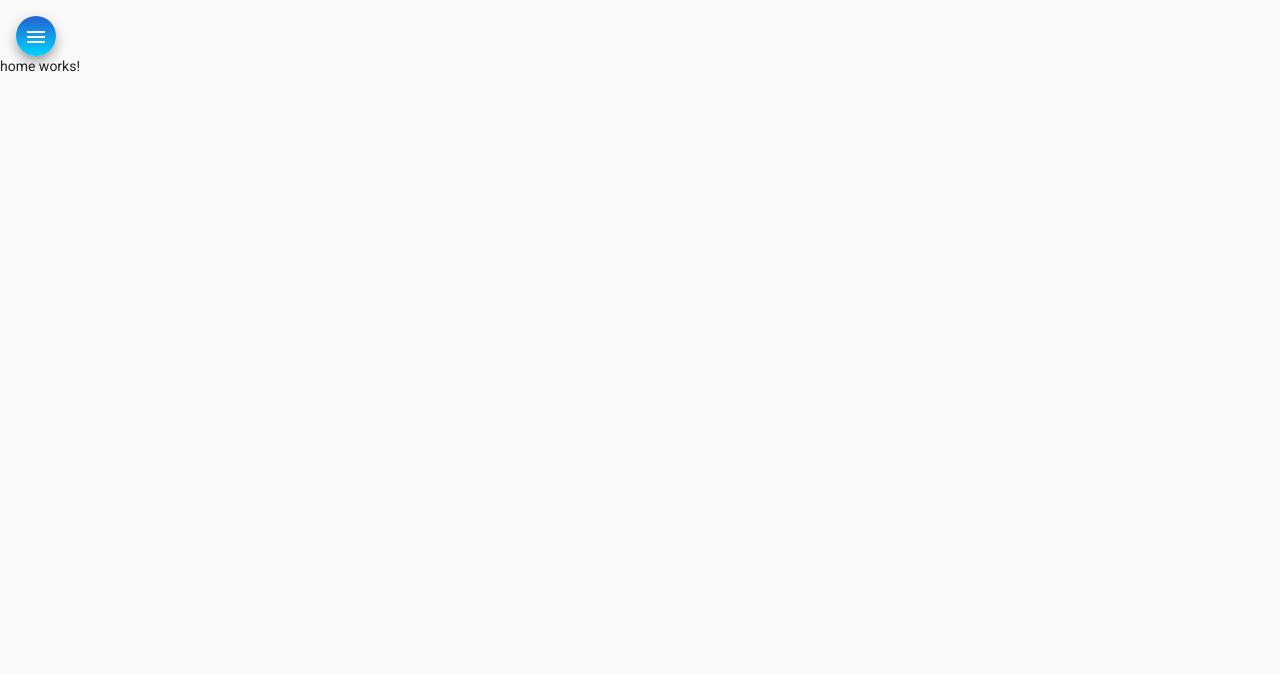
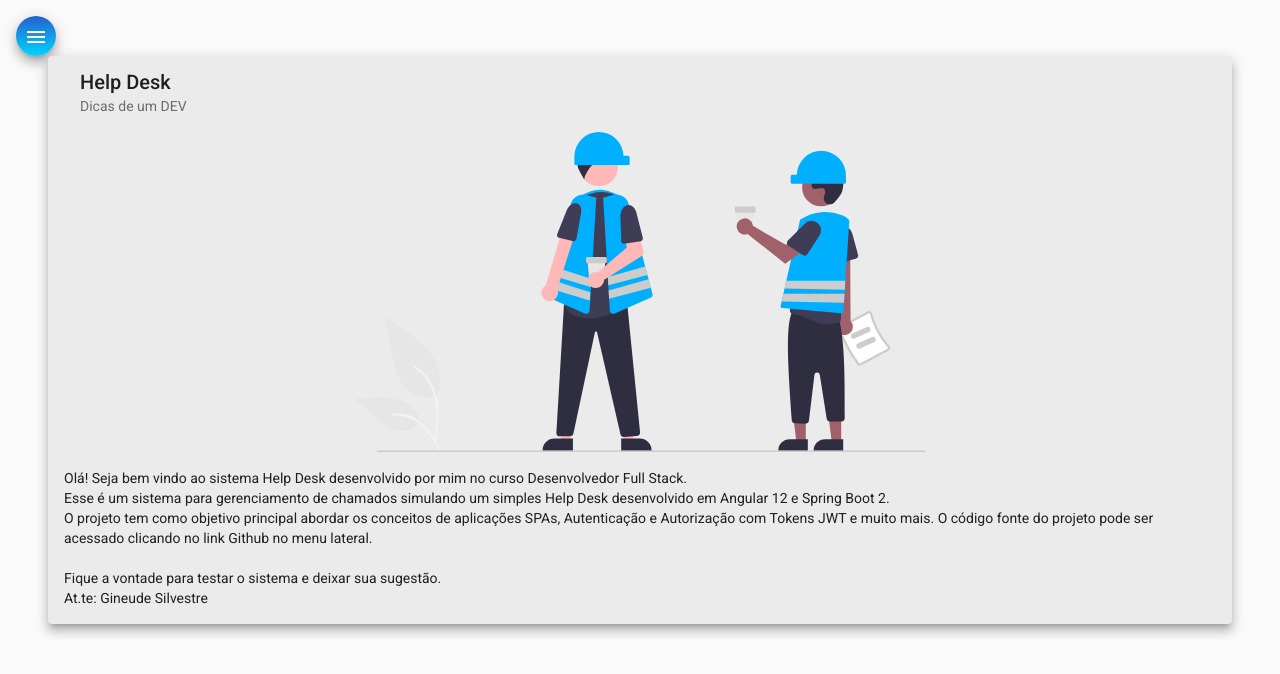
Before and after one commit to gineude/helpdesk-front, an Angular app: page /home in a window 1280 px wide. Shown: the top 674 px of the page. Built offline with nearby package versions, Linux system fonts and the light colour scheme.

Commit message:
HTML e CSS para o componente HOME

```diff
--- a/src/app/components/home/home.component.css
+++ b/src/app/components/home/home.component.css
@@ -0,0 +1,9 @@
+.card {
+    width: 90%;
+    margin: auto;
+    background-color: rgb(235, 235, 235);
+}
+
+img {
+    height: 20rem;
+}
--- a/src/app/components/home/home.component.html
+++ b/src/app/components/home/home.component.html
@@ -1 +1,18 @@
-<p>home works!</p>
+<mat-card class="card mat-elevation-z8">
+    <mat-card-header>
+      <mat-card-title>Help Desk</mat-card-title>
+      <mat-card-subtitle>Dicas de um DEV</mat-card-subtitle>
+    </mat-card-header>
+    <img mat-card-image src="assets/img/home-image.svg" alt="Image Home Help Desk">
+    <mat-card-content>
+      <p>
+       Olá! Seja bem vindo ao sistema Help Desk desenvolvido por mim no curso Desenvolvedor Full Stack.<br />
+       Esse é um sistema para gerenciamento de chamados simulando um simples Help Desk desenvolvido em Angular 12 e
+       Spring Boot 2.<br />
+       O projeto tem como objetivo principal abordar os conceitos de aplicações SPAs, Autenticação e Autorização com
+       Tokens JWT e muito mais. O código fonte do projeto pode ser acessado clicando no link Github no menu lateral.
+       <br /><br /> Fique a vontade para testar o sistema e deixar sua sugestão.
+       <br /> At.te: Gineude Silvestre
+      </p>
+    </mat-card-content>
+  </mat-card>
```
